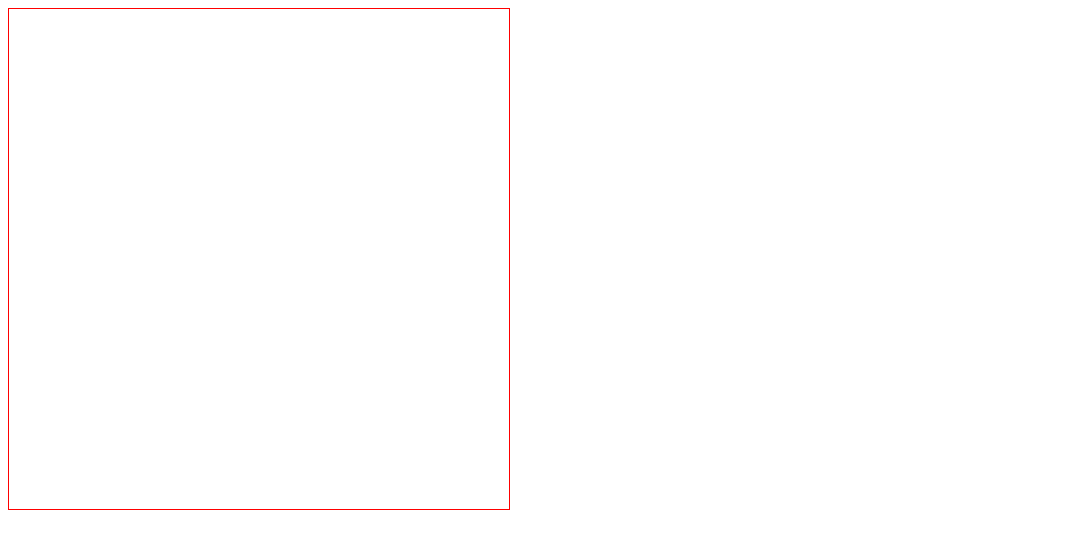
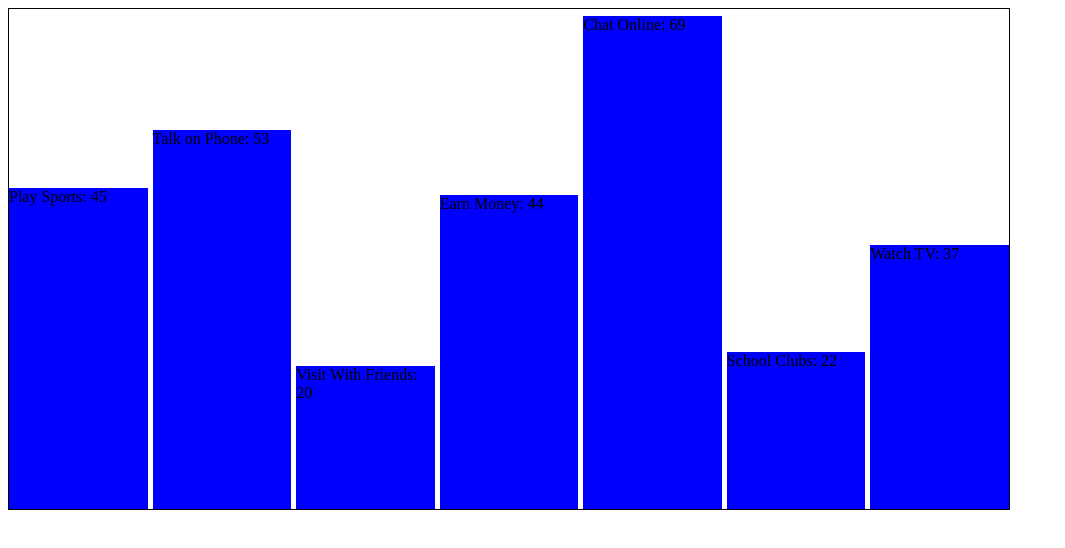
Before and after one commit to davidlacho/barChart, a website: page index.html in a window 1280 px wide. Shown: the whole page, without its empty margins (0-1065 px from the left). Drawn offline with nearby package versions, Linux system fonts and the light colour scheme.

Commit message:
Bar charts out bars based on the height of area

```diff
--- a/css/main.css
+++ b/css/main.css
@@ -1,5 +1,11 @@
 .chart {
-  border: 1px red solid;
-  width: 500px;
+  border: 1px black solid;
+  width: 1000px;
   height: 500px;
 }
+
+.bar-container {
+  display: inline-block;
+  position: absolute;
+  bottom: 0;
+}
--- a/js/app.js
+++ b/js/app.js
@@ -1,8 +1,32 @@
 $(document).ready(() => {
 
   const drawBarChart = (data, options, element) => {
-    const chartHeight = element.width();
-    const chartWidth = element.height();
+
+    // This function will return a value that is X amount higher than the tallest point (gives whitespace to the chart)
+    findHighestPoint = (data, nearest) => {
+      let highestValue = 0;
+      for (let key in data) {
+        if (highestValue < data[key]) {
+          highestValue = data[key];
+        }
+      }
+
+      return Math.ceil(highestValue / nearest) * nearest;
+    };
+
+    let chartHeight = element.height();
+    let chartWidth = element.width();
+
+    if (chartHeight === 0) {
+      // If user has not set defaults for the element div's height:
+      chartHeight = 250;
+      chartWidth = 1000;
+      element.height(chartHeight);
+      element.width(chartWidth);
+    }
+
+    // Set the chart's position as relative:
+    element.css("position", "relative");
 
     // User customizable options. Default set below:
     const {
@@ -10,34 +34,35 @@ $(document).ready(() => {
     } = options;
 
     const numberOfBars = Object.keys(data).length;
-
-    // We want the bars to start on the left-ist side and end of the rightest side, with space in between each.
     const numberOfSpaces = numberOfBars - 1;
     const sizeOfBars = (chartWidth - (numberOfSpaces * barSpacing)) / numberOfBars;
+    let barHtml = "";
 
-    let barHtml  = "";
+    highestBar = findHighestPoint(data, 5);
+    console.log(highestBar);
 
-    // Need for loop here to iterate through objects.
-    // Based on the number of bars, it will iterate through the object
+    let posLeft = 0;
     for (let i = 0; i < numberOfBars; i++) {
-      barKey = Object.keys(data)[i];
-      barValue = Object.values(data)[i];
+      let barKey = Object.keys(data)[i];
+      let barValue = Object.values(data)[i];
+      let barHeight = barValue * chartHeight / highestBar;
+      // NEED TO DO THIS:  Bar height should be dependent on the values of the data: The loop will create a div that will be the actual bar height. (So, for example if the value was 20/100, The height should be 20% of the parent div). it will be 100% of the width.
+
       barHtml = `${barHtml}
-      <div class="bar-container">
-        <div class="bar-${i} bar">
-          ${barKey}: ${barValue}
+      <div class="bar-container" style="width: ${sizeOfBars}px; left: ${posLeft}px;">
+        <div class="bar-${i} bar" style="height: ${barHeight}px; background-color: ${barColour}">
+          <div class ="bar-${i}-label">
+            ${barKey}: ${barValue}
+          </div>
         </div>
       </div>`;
-      // for each item in the obj, it will pull the key and the value.
-      // I'll have to make a string that will concatenate over the loop:
-      // It will create a parent div that is the total height of the chart
-      // Bar height should be dependent on the values of the data: The loop will create a div that will be the actual bar height. (So, for example if the value was 20/100, The height should be 20% of the parent div). it will be 100% of the width.
-      // Bar width should be dependent on the total amount of values passed. Bar spacing (space between bars) is customizable. So we need to calculate the size of the bars.
 
       // I'll have to come up with a way to flip the axes of the chart.
+
+      posLeft = posLeft + sizeOfBars + barSpacing;
     }
 
-    console.log(barHtml);
+    element.html(barHtml);
 
 
   };
@@ -45,9 +70,9 @@ $(document).ready(() => {
   const sampleData = {
     "Play Sports": 45,
     "Talk on Phone": 53,
-    "Visit With Friends": 99,
+    "Visit With Friends": 20,
     "Earn Money": 44,
-    "Chat Online": 66,
+    "Chat Online": 69,
     "School Clubs": 22,
     "Watch TV": 37
   };
@@ -55,7 +80,7 @@ $(document).ready(() => {
   const sampleOptions = {
     "barColour": "blue",
     "labelColour": "white",
-    "barSpacing": "5px",
+    "barSpacing": 5,
     "BarAxes": "x"
   };
 
```
